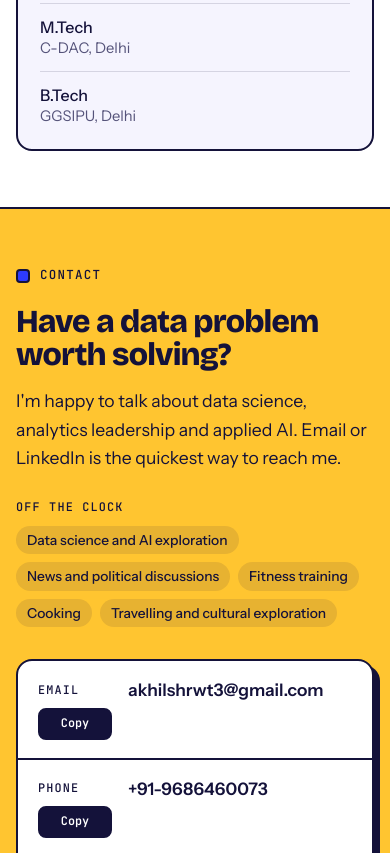
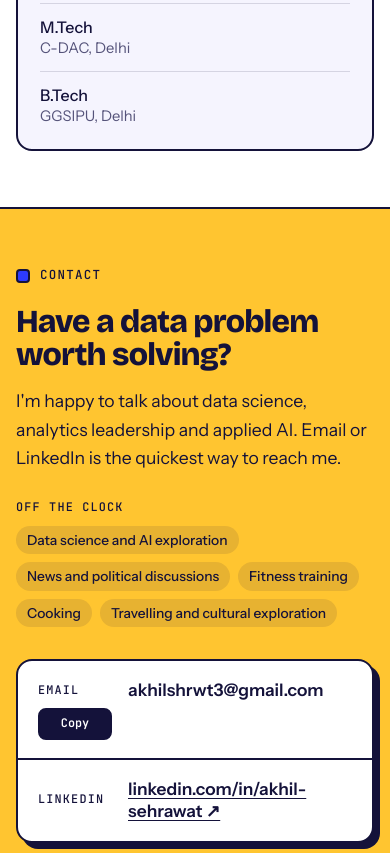
Before and after one commit to akhilshrwt3/akhilshrwt3.github.io, a plain HTML site: page index.html in a window 390 px wide. Shown: the part 11147-12000 px from the top of the page. Drawn offline with nearby package versions, Linux system fonts and the light colour scheme.

Commit message:
Remove phone number from contact section
Removed phone contact information from the contact section.

```diff
--- a/index.html
+++ b/index.html
@@ -659,11 +659,6 @@ a { color: inherit; }
         <button class="copy" id="copy-email" type="button" data-copy="email-v" aria-label="Copy email address">Copy</button>
       </div>
       <div class="contact-row">
-        <span class="contact-k">Phone</span>
-        <span class="contact-v" id="phone-v">+91-9686460073</span>
-        <button class="copy" id="copy-phone" type="button" data-copy="phone-v" aria-label="Copy phone number">Copy</button>
-      </div>
-      <div class="contact-row">
         <span class="contact-k">LinkedIn</span>
         <span class="contact-v" style="user-select:auto"><a class="contact-link" href="https://www.linkedin.com/in/akhil-sehrawat/" target="_blank" rel="noopener">linkedin.com/in/akhil-sehrawat ↗</a></span>
       </div>
```
